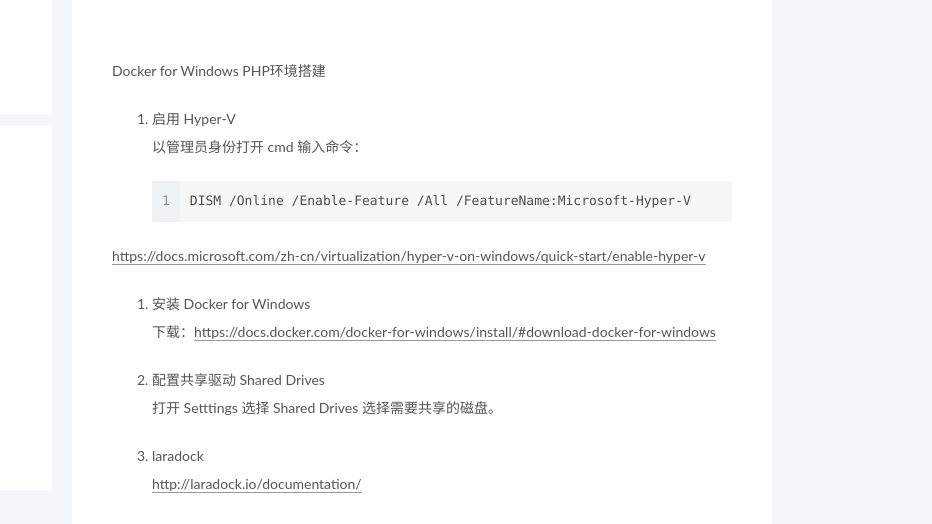
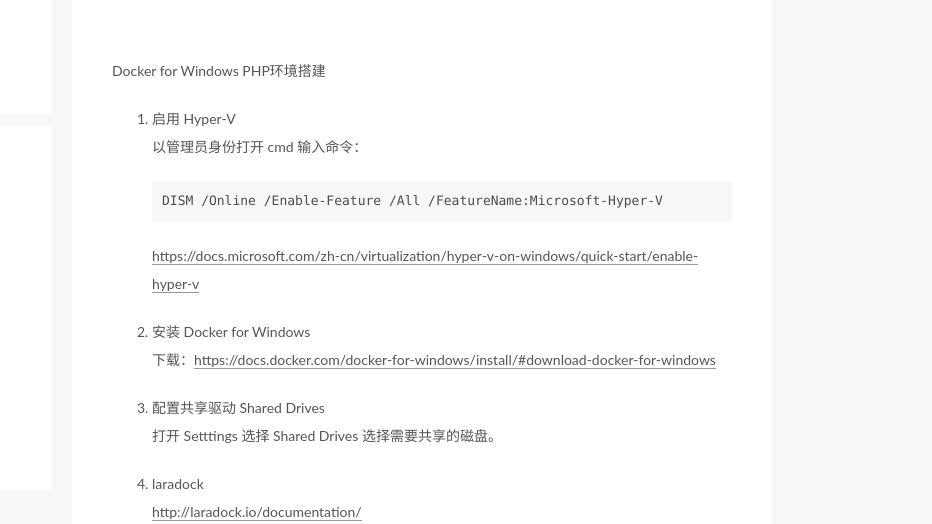
Before and after one commit to PunkVv/PunkVv.github.io, a plain HTML site: page 2018/03/02/docker-for-windows-php环境搭建/index.html in a window 1280 px wide. Shown: the part 146-670 px from the top of the page, 348-1280 px from the left. Drawn offline with Linux system fonts and the light colour scheme; a script that the page names is missing.

Commit message:
Site updated: 2018-03-02 15:11:32

```diff
--- a/2018/03/02/docker-for-windows-php环境搭建/index.html
+++ b/2018/03/02/docker-for-windows-php环境搭建/index.html
@@ -87,7 +87,7 @@
 <meta property="og:site_name" content="llovesu">
 <meta property="og:description" content="Docker for Windows PHP环境搭建">
 <meta property="og:locale" content="zh-Hans">
-<meta property="og:updated_time" content="2018-03-02T07:09:12.350Z">
+<meta property="og:updated_time" content="2018-03-02T07:10:51.748Z">
 <meta name="twitter:card" content="summary">
 <meta name="twitter:title" content="Docker for Windows PHP环境搭建">
 <meta name="twitter:description" content="Docker for Windows PHP环境搭建">
@@ -356,11 +356,10 @@
         <p>Docker for Windows PHP环境搭建</p>
 <a id="more"></a>
 <ol>
-<li>启用 Hyper-V<br>以管理员身份打开 cmd 输入命令：<figure class="highlight plain"><table><tr><td class="gutter"><pre><span class="line">1</span><br></pre></td><td class="code"><pre><span class="line">DISM /Online /Enable-Feature /All /FeatureName:Microsoft-Hyper-V</span><br></pre></td></tr></table></figure>
+<li><p>启用 Hyper-V<br>以管理员身份打开 cmd 输入命令：</p>
+<pre><code>DISM /Online /Enable-Feature /All /FeatureName:Microsoft-Hyper-V
+</code></pre><p><a href="https://docs.microsoft.com/zh-cn/virtualization/hyper-v-on-windows/quick-start/enable-hyper-v" target="_blank" rel="noopener">https://docs.microsoft.com/zh-cn/virtualization/hyper-v-on-windows/quick-start/enable-hyper-v</a>  </p>
 </li>
-</ol>
-<p><a href="https://docs.microsoft.com/zh-cn/virtualization/hyper-v-on-windows/quick-start/enable-hyper-v" target="_blank" rel="noopener">https://docs.microsoft.com/zh-cn/virtualization/hyper-v-on-windows/quick-start/enable-hyper-v</a>  </p>
-<ol>
 <li><p>安装 Docker for Windows<br>下载：<a href="https://docs.docker.com/docker-for-windows/install/#download-docker-for-windows" target="_blank" rel="noopener">https://docs.docker.com/docker-for-windows/install/#download-docker-for-windows</a></p>
 </li>
 <li><p>配置共享驱动 Shared Drives<br>打开 Setttings 选择 Shared Drives 选择需要共享的磁盘。</p>
```
